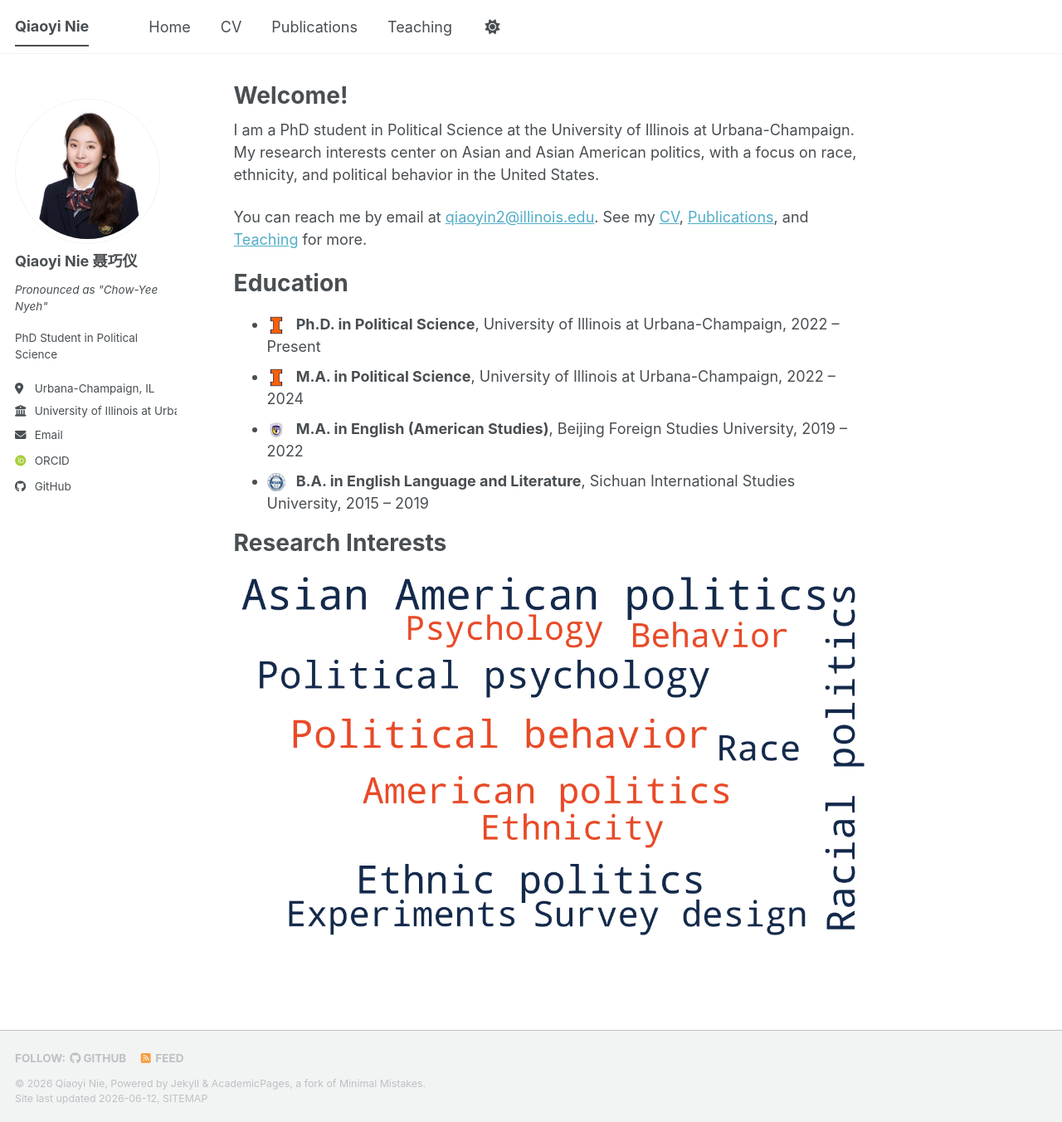
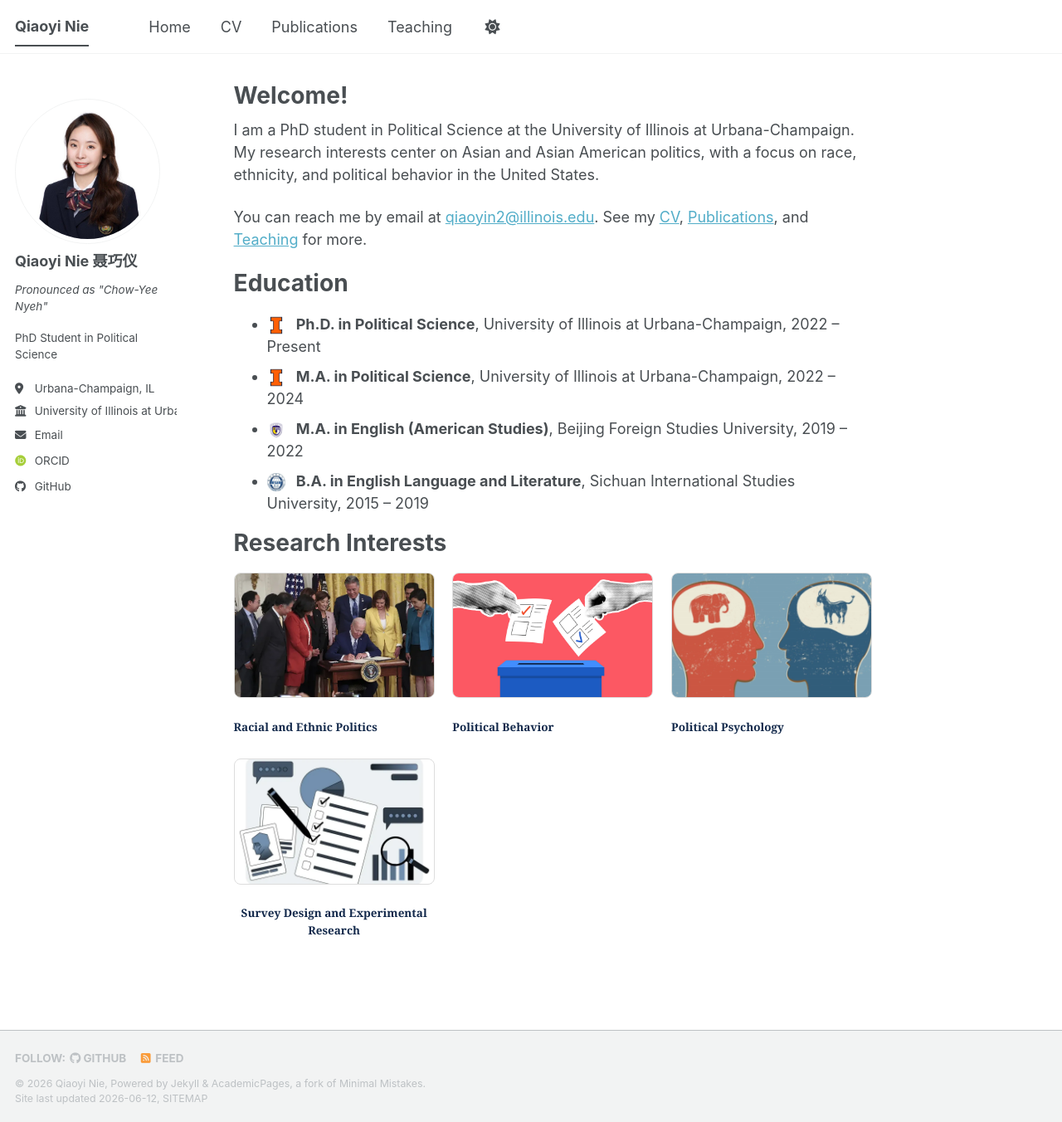
Before and after one commit to QiaoyiNie/qiaoyinie.github.io, a Jekyll site: the page built from _pages/about.md, in a window 1280 px wide and 1352 px high. Shown: the whole window at 83% size. Built offline with Jekyll 4.4.1, drawn with Linux system fonts in a browser that asks for light colours; some web fonts are replaced; a script bundle is joined from its source files by our own code; library files that are not in the unit come from our copies.

Commit message:
Replace word cloud with research-interest image grid (#14)
Co-authored-by: Claude <noreply@anthropic.com>

```diff
--- a/_pages/about.md
+++ b/_pages/about.md
@@ -20,4 +20,26 @@ Education
 
 Research Interests
 ======
-<img src="/images/research-wordcloud.png" alt="Research interests: Asian and Asian American politics; Racial and ethnic politics; Political behavior; Political psychology; American politics; Survey design; Experimental research" style="max-width:100%; height:auto;">
+<div style="display:grid; grid-template-columns:repeat(auto-fit, minmax(220px, 1fr)); gap:1.2em; margin-top:1em;">
+
+  <figure style="margin:0; text-align:center;">
+    <img src="/images/racial-ethnic-politics.jpg" alt="Racial and Ethnic Politics" style="width:100%; aspect-ratio:16/10; object-fit:cover; border-radius:8px; border:1px solid #ddd;">
+    <figcaption style="margin-top:.5em; font-weight:700; color:#13294B;">Racial and Ethnic Politics</figcaption>
+  </figure>
+
+  <figure style="margin:0; text-align:center;">
+    <img src="/images/political-behavior.jpg" alt="Political Behavior" style="width:100%; aspect-ratio:16/10; object-fit:cover; border-radius:8px; border:1px solid #ddd;">
+    <figcaption style="margin-top:.5em; font-weight:700; color:#13294B;">Political Behavior</figcaption>
+  </figure>
+
+  <figure style="margin:0; text-align:center;">
+    <img src="/images/political-psychology.jpg" alt="Political Psychology" style="width:100%; aspect-ratio:16/10; object-fit:cover; border-radius:8px; border:1px solid #ddd;">
+    <figcaption style="margin-top:.5em; font-weight:700; color:#13294B;">Political Psychology</figcaption>
+  </figure>
+
+  <figure style="margin:0; text-align:center;">
+    <img src="/images/survey-experimental.jpg" alt="Survey Design and Experimental Research" style="width:100%; aspect-ratio:16/10; object-fit:cover; border-radius:8px; border:1px solid #ddd;">
+    <figcaption style="margin-top:.5em; font-weight:700; color:#13294B;">Survey Design and Experimental Research</figcaption>
+  </figure>
+
+</div>
```
Also changed, not shown: images/research-wordcloud.png (deleted).
